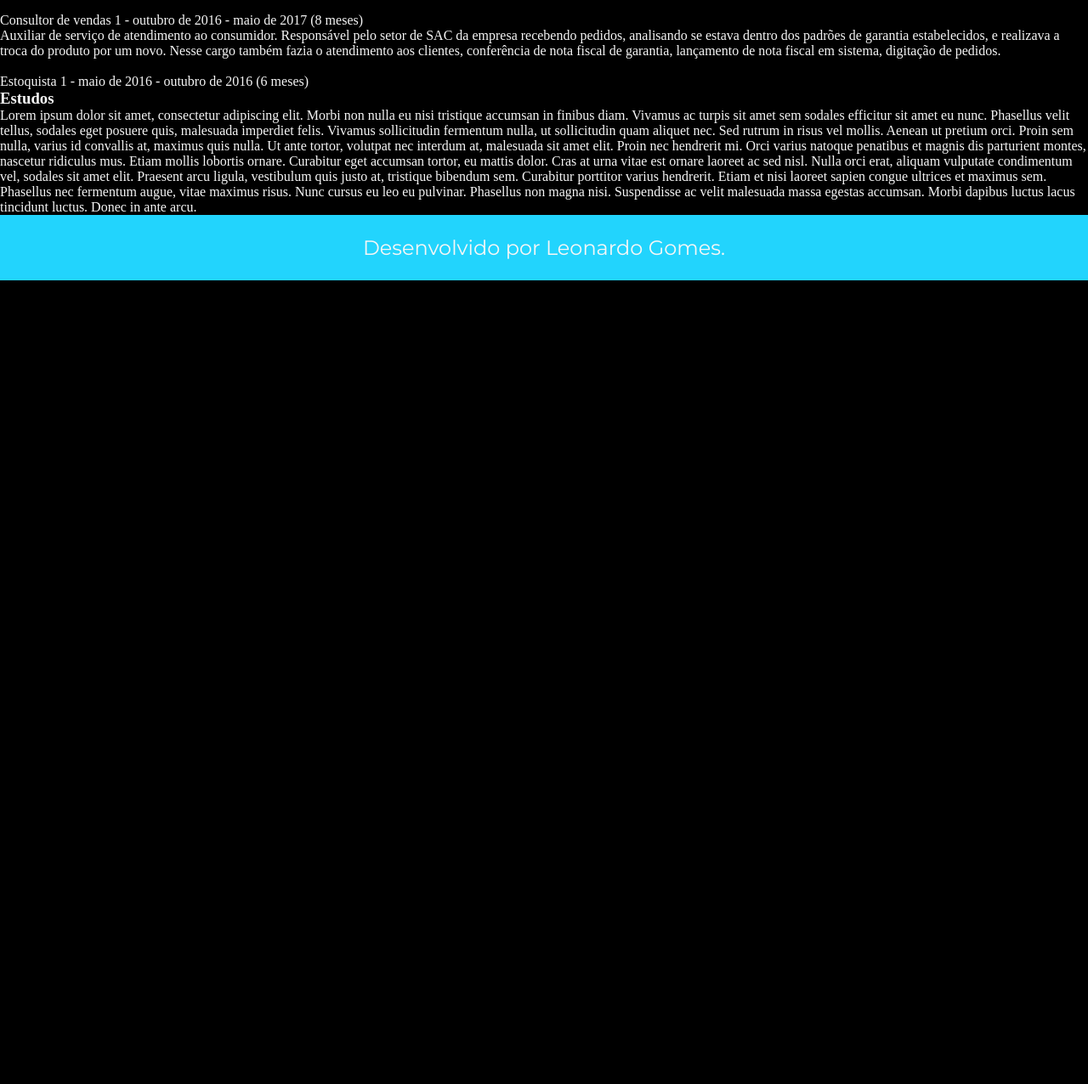
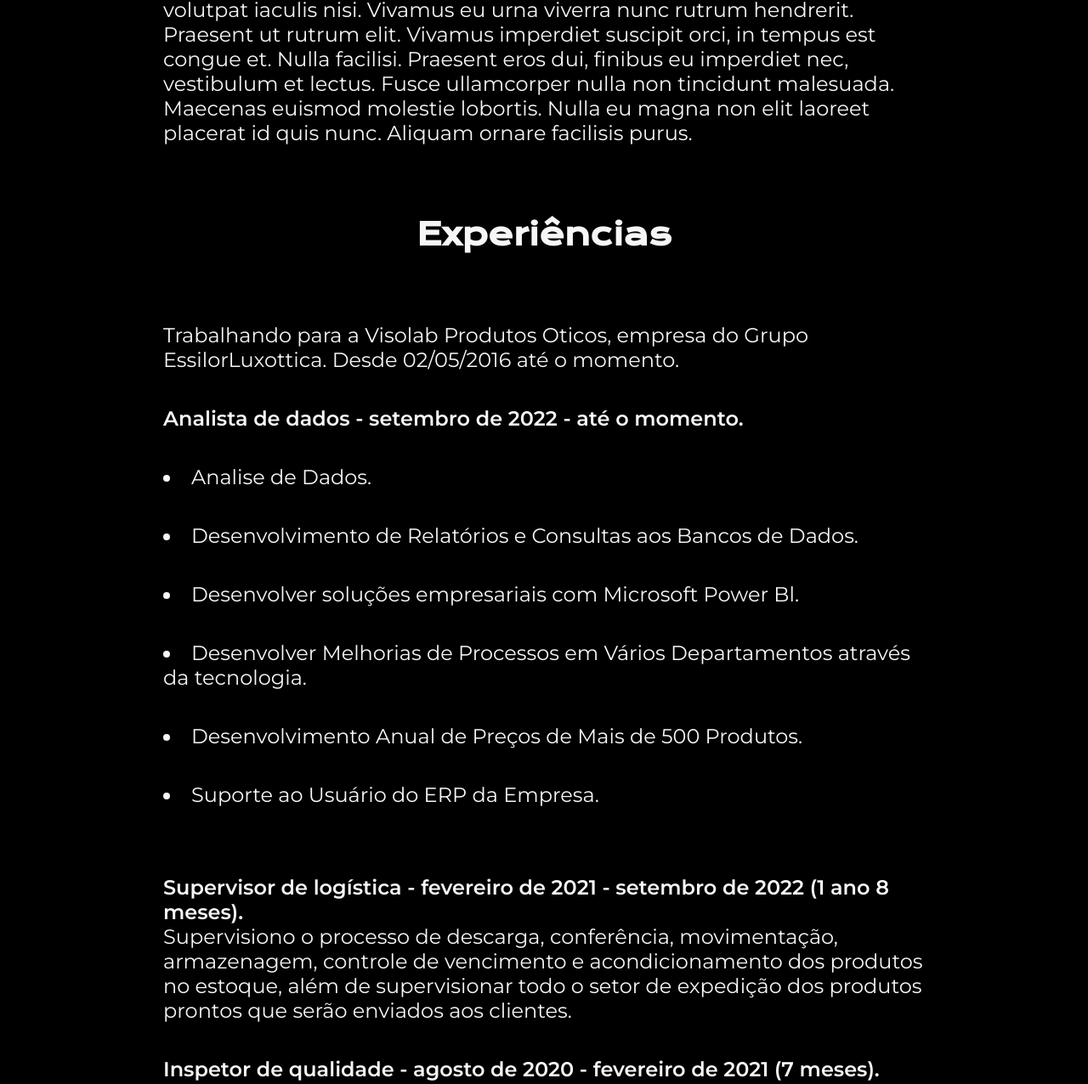
Before and after one commit to Leeogmz/HTML-CSS, a plain HTML site: page Portifolio/curriculo.html in a window 1280 px wide. Shown: the part 908-2184 px from the top of the page at 85% size. Before the commit the page ends 1238 px from the top, so only its background shows below. Drawn offline with nearby package versions, Linux system fonts and the light colour scheme.

Commit message:
HTML e CSS

```diff
--- a/Portifolio/Styles/style.css
+++ b/Portifolio/Styles/style.css
@@ -49,6 +49,25 @@ body {
     align-items: center;
     justify-content: space-between;
     gap: 82px;
+}
+
+.apresentacao__curriculo{
+
+    padding: 8% 15%;
+    display: flex;
+    align-items: center;
+    flex-direction: column;
+    gap: 82px;
+    font-size: 1.5rem;
+    font-family: var(--fonte-secundaria);
+
+}
+
+.curriculo__experiencias{
+    display: flex;
+    flex-direction: column;
+    gap: 40px;
+
 }
 
 .apresentacao__conteudo {
--- a/Portifolio/curriculo.html
+++ b/Portifolio/curriculo.html
@@ -16,104 +16,95 @@
             <a class="cabecalho__menu__link" href="about.html"><strong>Sobre mim</strong></a>
         </nav>
     </header>
-    <main>
+    <main class="apresentacao__curriculo">
 
-        <h1>Curriculo</h1>
+        <h1 class="apresentacao__conteudo__titulo">Curriculo</h1>
 
         <p>
-            Lorem ipsum dolor sit amet, consectetur adipiscing elit. Morbi non nulla eu nisi tristique accumsan in finibus diam. Vivamus ac turpis sit amet sem sodales efficitur sit amet eu nunc. Phasellus velit tellus, sodales eget posuere quis, malesuada imperdiet felis. Vivamus sollicitudin fermentum nulla, ut sollicitudin quam aliquet nec. Sed rutrum in risus vel mollis. Aenean ut pretium orci. Proin sem nulla, varius id convallis at, maximus quis nulla. Ut ante tortor, volutpat nec interdum at, malesuada sit amet elit. Proin nec hendrerit mi. Orci varius natoque penatibus et magnis dis parturient montes, nascetur ridiculus mus. Etiam mollis lobortis ornare. Curabitur eget accumsan tortor, eu mattis dolor.
+            Lorem ipsum dolor sit amet, consectetur adipiscing elit. Morbi non nulla eu nisi tristique accumsan in
+            finibus diam. Vivamus ac turpis sit amet sem sodales efficitur sit amet eu nunc. Phasellus velit tellus,
+            sodales eget posuere quis, malesuada imperdiet felis. Vivamus sollicitudin fermentum nulla, ut sollicitudin
+            quam aliquet nec. Sed rutrum in risus vel mollis. Aenean ut pretium orci. Proin sem nulla, varius id
+            convallis at, maximus quis nulla. Ut ante tortor, volutpat nec interdum at, malesuada sit amet elit. Proin
+            nec hendrerit mi. Orci varius natoque penatibus et magnis dis parturient montes, nascetur ridiculus mus.
+            Etiam mollis lobortis ornare. Curabitur eget accumsan tortor, eu mattis dolor.
 
-Cras at urna vitae est ornare laoreet ac sed nisl. Nulla orci erat, aliquam vulputate condimentum vel, sodales sit amet elit. Praesent arcu ligula, vestibulum quis justo at, tristique bibendum sem. Curabitur porttitor varius hendrerit. Etiam et nisi laoreet sapien congue ultrices et maximus sem. Phasellus nec fermentum augue, vitae maximus risus. Nunc cursus eu leo eu pulvinar. Phasellus non magna nisi. Suspendisse ac velit malesuada massa egestas accumsan. Morbi dapibus luctus lacus tincidunt luctus. Donec in ante arcu.
+            Cras at urna vitae est ornare laoreet ac sed nisl. Nulla orci erat, aliquam vulputate condimentum vel,
+            sodales sit amet elit. Praesent arcu ligula, vestibulum quis justo at, tristique bibendum sem. Curabitur
+            porttitor varius hendrerit. Etiam et nisi laoreet sapien congue ultrices et maximus sem. Phasellus nec
+            fermentum augue, vitae maximus risus. Nunc cursus eu leo eu pulvinar. Phasellus non magna nisi. Suspendisse
+            ac velit malesuada massa egestas accumsan. Morbi dapibus luctus lacus tincidunt luctus. Donec in ante arcu.
 
-Pellentesque porttitor elementum ultricies. Donec et vulputate magna. Morbi ac scelerisque nunc. In ac elit mi. Nunc tincidunt eros id neque mattis, in faucibus nibh facilisis. Maecenas tellus metus, pharetra nec dolor ut, tristique bibendum lectus. Donec nisi mi, porta ut sem sit amet, volutpat iaculis nisi. Vivamus eu urna viverra nunc rutrum hendrerit. Praesent ut rutrum elit. Vivamus imperdiet suscipit orci, in tempus est congue et. Nulla facilisi. Praesent eros dui, finibus eu imperdiet nec, vestibulum et lectus. Fusce ullamcorper nulla non tincidunt malesuada. Maecenas euismod molestie lobortis. Nulla eu magna non elit laoreet placerat id quis nunc. Aliquam ornare facilisis purus.
+            Pellentesque porttitor elementum ultricies. Donec et vulputate magna. Morbi ac scelerisque nunc. In ac elit
+            mi. Nunc tincidunt eros id neque mattis, in faucibus nibh facilisis. Maecenas tellus metus, pharetra nec
+            dolor ut, tristique bibendum lectus. Donec nisi mi, porta ut sem sit amet, volutpat iaculis nisi. Vivamus eu
+            urna viverra nunc rutrum hendrerit. Praesent ut rutrum elit. Vivamus imperdiet suscipit orci, in tempus est
+            congue et. Nulla facilisi. Praesent eros dui, finibus eu imperdiet nec, vestibulum et lectus. Fusce
+            ullamcorper nulla non tincidunt malesuada. Maecenas euismod molestie lobortis. Nulla eu magna non elit
+            laoreet placerat id quis nunc. Aliquam ornare facilisis purus.
 
 
 
         </p>
 
-<h2>
-    Experiências
-</h2>
-<br>
+        <h2 class="apresentacao__conteudo__titulo"> Experiências</h2>
+
+        <div class="curriculo__experiencias">
+
+            <p>Trabalhando para a Visolab Produtos Oticos, empresa do Grupo EssilorLuxottica. Desde 02/05/2016 até o
+                momento.</p>
+
             <p>
-EssilorLuxottica: Desde 02/05/2016 até o momento
-<br>
-Trabalhando para a Visolab Produtos Oticos, empresa do Grupo EssilorLuxottica.
-<br>
-<br>
-Analista de dados - setembro de 2022 - até o momento.
+                <strong>Analista de dados - setembro de 2022 - até o momento.</strong>
+                <li> Analise de Dados.</li>
+                <li> Desenvolvimento de Relatórios e Consultas aos Bancos de Dados.</li>
+                <li> Desenvolver soluções empresariais com Microsoft Power Bl.</li>
+                <li> Desenvolver Melhorias de Processos em Vários Departamentos através da tecnologia.</li>
+                <li> Desenvolvimento Anual de Preços de Mais de 500 Produtos.</li>
+                <li> Suporte ao Usuário do ERP da Empresa.</li>
+            </p>
 
-<br>
-
-<br>
-• Analista de Dados.
-<br>
-• Desenvolvimento de Relatórios e Consultas aos Bancos de Dados.
-<br>
-• Desenvolver soluções empresariais com Microsoft Power Bl.
-<br>
-• Desenvolver Melhorias de Processos em Vários Departamentos através da
-tecnologia.
-<br>
-• Desenvolvimento Anual de Preços de Mais de 500 Produtos.
-<br>
-• Suporte ao Usuário do ERP da Empresa.
-<br>
-<br>
-Supervisor de logística - fevereiro de 2021 - outubro de 2022 (1 ano 9 meses)
-<br>
+            <p>
+                <strong>Supervisor de logística - fevereiro de 2021 - setembro de 2022 (1 ano 8 meses).</strong>
                 <br>
                 Supervisiono o processo de descarga, conferência, movimentação,
                 armazenagem, controle de vencimento e acondicionamento dos produtos
                 no estoque, além de supervisionar todo o setor de expedição dos produtos
                 prontos que serão enviados aos clientes.
-<br>
-<br>
-Inspetor de qualidade - agosto de 2020 - fevereiro de 2021 (7 meses)
-
-<br>
-• Analise da qualidade das lentes oftálmicas, desde seu antirreflexo a dioptria.
-<br>
-• Análise de retornos externos de clientes;
-<br>
-• Análise de serviços não conformes;
-<br>
-• Abertura de quebras da produção.
-<br>
-• Supervisor do setor de SAC da empresa.
-<br>
-<br>
-
-Consultor de vendas 3 - janeiro de 2018 - agosto de 2020 (2 anos 8 meses)
-<br>
+            </p>
 
 
+            <p>
+                <strong>Inspetor de qualidade - agosto de 2020 - fevereiro de 2021 (7 meses).</strong>
+                <li> Analise da qualidade das lentes oftálmicas, desde seu antirreflexo a dioptria.</li>
+                <li> Análise de retornos externos de clientes.</li>
+                <li> Análise de serviços não conformes.</li>
+                <li> Abertura de quebras da produção.</li>
+                <li> Supervisor do setor de SAC da empresa.</li>
+            </p>
+
+            <p>
+                <strong>Consultor de vendas 3 - janeiro de 2018 - agosto de 2020 (2 anos 8 meses).</strong>
                 <br>
-
-Nesse cargo trabalhava diretamente no setor comercial interno.
-Era responsável por fazer análise do faturamento do cliente, fazer prospeção
+                Nesse cargo trabalhava diretamente no setor comercial interno, era responsável por fazer análise do
+                faturamento do cliente, fazer prospeção
                 de vendas, procurar clientes inativos ou com volume menor de compras e
                 entrar em contato com eles para fazer com que eles voltassem aos patamares
                 de compras anteriores.
+            </p>
+
+            <p>
+                <strong>Consultor de vendas 2 - maio de 2017 - janeiro de 2018 (9 meses).</strong>
                 <br>
-<br>
-
-Consultor de vendas 2 - maio de 2017 - janeiro de 2018 (9 meses)
-
-<br>
-
                 Trabalhava diretamente com atendimento passivo ao cliente, nessa função
                 precisava atender e entender a necessidade do cliente, procurando sempre
                 resolver os problemas ali citados, garantindo um nível de satisfação do cliente
                 com o serviço prestado pela empresa.
+            </p>
+
+            <p>
+                <strong>consultor de vendas 1 - outubro de 2016 - maio de 2017 (8 meses).</strong>
                 <br>
-<br>
-
-Consultor de vendas 1 - outubro de 2016 - maio de 2017 (8 meses)
-<br>
-
-
-
                 Auxiliar de serviço de atendimento ao consumidor.
                 Responsável pelo setor de SAC da empresa recebendo pedidos, analisando
                 se estava dentro dos
@@ -122,20 +113,29 @@ novo.
                 Nesse cargo também fazia o atendimento aos clientes, conferência de
                 nota fiscal de garantia, lançamento de nota fiscal em sistema, digitação de
                 pedidos.
-<br>
-<br>
-
-Estoquista 1 - maio de 2016 - outubro de 2016 (6 meses)
-<br>
+            </p>
 
             </p>
+            <strong>Estoquista 1 - maio de 2016 - outubro de 2016 (6 meses).</strong>
+            </p>
+        </div>
 
-<h3>Estudos</h3>
+        <h3 class="apresentacao__conteudo__titulo">Estudos</h3>
 
         <p>
-    Lorem ipsum dolor sit amet, consectetur adipiscing elit. Morbi non nulla eu nisi tristique accumsan in finibus diam. Vivamus ac turpis sit amet sem sodales efficitur sit amet eu nunc. Phasellus velit tellus, sodales eget posuere quis, malesuada imperdiet felis. Vivamus sollicitudin fermentum nulla, ut sollicitudin quam aliquet nec. Sed rutrum in risus vel mollis. Aenean ut pretium orci. Proin sem nulla, varius id convallis at, maximus quis nulla. Ut ante tortor, volutpat nec interdum at, malesuada sit amet elit. Proin nec hendrerit mi. Orci varius natoque penatibus et magnis dis parturient montes, nascetur ridiculus mus. Etiam mollis lobortis ornare. Curabitur eget accumsan tortor, eu mattis dolor.
+            Lorem ipsum dolor sit amet, consectetur adipiscing elit. Morbi non nulla eu nisi tristique accumsan in
+            finibus diam. Vivamus ac turpis sit amet sem sodales efficitur sit amet eu nunc. Phasellus velit tellus,
+            sodales eget posuere quis, malesuada imperdiet felis. Vivamus sollicitudin fermentum nulla, ut sollicitudin
+            quam aliquet nec. Sed rutrum in risus vel mollis. Aenean ut pretium orci. Proin sem nulla, varius id
+            convallis at, maximus quis nulla. Ut ante tortor, volutpat nec interdum at, malesuada sit amet elit. Proin
+            nec hendrerit mi. Orci varius natoque penatibus et magnis dis parturient montes, nascetur ridiculus mus.
+            Etiam mollis lobortis ornare. Curabitur eget accumsan tortor, eu mattis dolor.
 
-Cras at urna vitae est ornare laoreet ac sed nisl. Nulla orci erat, aliquam vulputate condimentum vel, sodales sit amet elit. Praesent arcu ligula, vestibulum quis justo at, tristique bibendum sem. Curabitur porttitor varius hendrerit. Etiam et nisi laoreet sapien congue ultrices et maximus sem. Phasellus nec fermentum augue, vitae maximus risus. Nunc cursus eu leo eu pulvinar. Phasellus non magna nisi. Suspendisse ac velit malesuada massa egestas accumsan. Morbi dapibus luctus lacus tincidunt luctus. Donec in ante arcu.
+            Cras at urna vitae est ornare laoreet ac sed nisl. Nulla orci erat, aliquam vulputate condimentum vel,
+            sodales sit amet elit. Praesent arcu ligula, vestibulum quis justo at, tristique bibendum sem. Curabitur
+            porttitor varius hendrerit. Etiam et nisi laoreet sapien congue ultrices et maximus sem. Phasellus nec
+            fermentum augue, vitae maximus risus. Nunc cursus eu leo eu pulvinar. Phasellus non magna nisi. Suspendisse
+            ac velit malesuada massa egestas accumsan. Morbi dapibus luctus lacus tincidunt luctus. Donec in ante arcu.
 
         </p>
 
```
Lines whose indentation alone changed are shown as unchanged.
